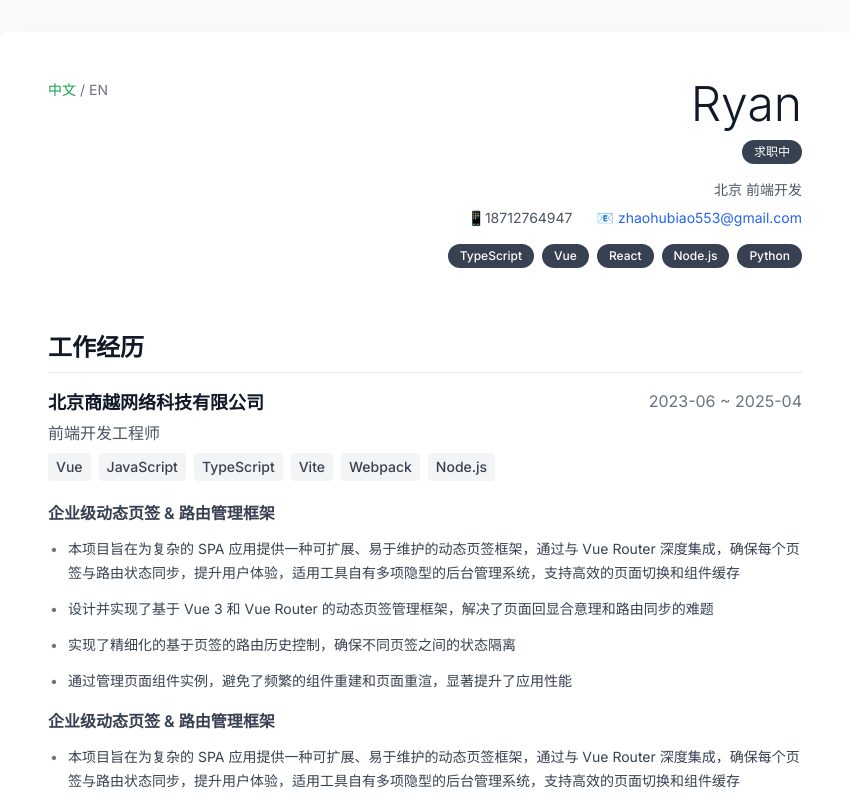
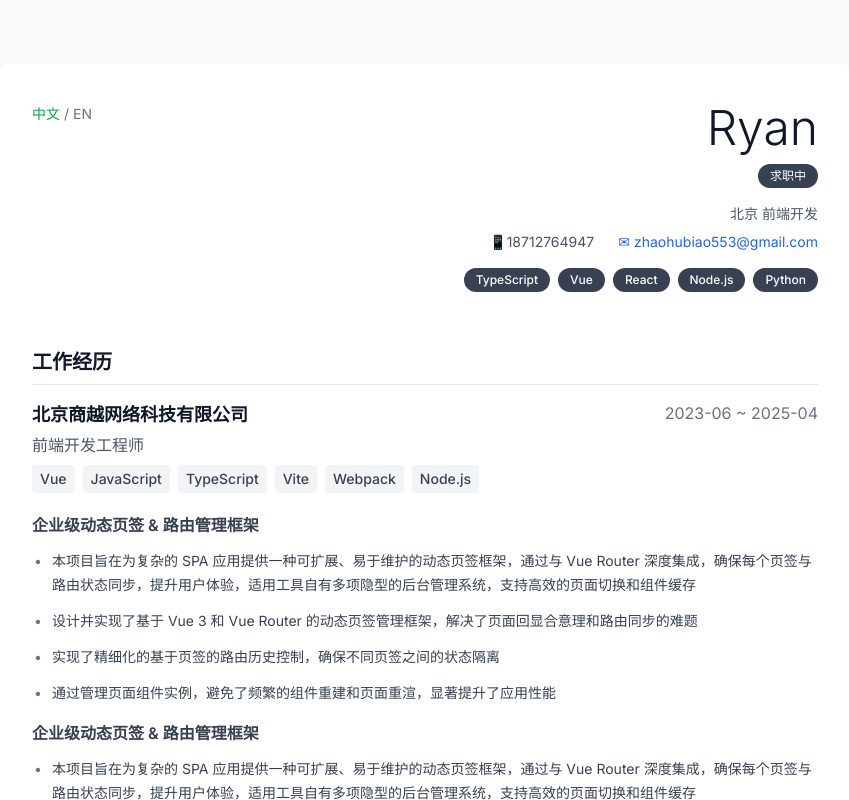
Before and after one commit to au-to/my-resume, a Vue app: page / in a window 1280 px wide. Shown: the top 800 px of the page, without its empty margins (215-1064 px from the left). Built offline with nearby package versions, Linux system fonts and the light colour scheme.

Commit message:
fix: 优化

```diff
--- a/src/components/ResumeTemplate.vue
+++ b/src/components/ResumeTemplate.vue
@@ -1,7 +1,7 @@
 <template>
   <div class="resume-container min-h-screen bg-white">
     <!-- 简历头部 -->
-    <div class="px-12 pt-12 pb-8">
+    <div class="px-8 pt-10 pb-6">
       <!-- 语言切换和姓名行 -->
       <div class="flex justify-between items-start mb-4">
         <div class="text-sm text-gray-500">
@@ -27,7 +27,7 @@
               {{ resumeData.personalInfo.phone }}
             </span>
             <a :href="`mailto:${resumeData.personalInfo.email}`" class="resume-link flex items-center text-sm">
-              <span class="mr-1">📧</span>
+              <span class="mr-1">✉</span>
               {{ resumeData.personalInfo.email }}
             </a>
           </div>
@@ -49,7 +49,7 @@
     </div>
 
     <!-- 主要内容区域 -->
-    <div class="px-12 pb-12 space-y-12">
+    <div class="px-8 pb-10 space-y-8">
       <!-- 工作经历 -->
       <section>
         <h2 class="section-title">工作经历</h2>
--- a/src/style.css
+++ b/src/style.css
@@ -14,10 +14,23 @@ body {
   background-color: #f8fafc;
 }
 
+/* 打印样式优化 */
+@media print {
+  .resume-container {
+    box-shadow: none;
+    margin: 0;
+    border-radius: 0;
+  }
+
+  body {
+    background-color: white;
+  }
+}
+
 /* 简历容器样式 */
 .resume-container {
   max-width: 850px;
-  margin: 0 auto;
+  margin: 2rem auto;
   background: white;
   box-shadow: 0 10px 25px -5px rgba(0, 0, 0, 0.1), 0 10px 10px -5px rgba(0, 0, 0, 0.04);
   border-radius: 8px;
@@ -43,7 +56,7 @@ body {
 
 /* 标题样式 */
 .section-title {
-  @apply text-2xl font-semibold text-gray-900 mb-4 pb-2 border-b border-gray-200;
+  @apply text-xl font-semibold text-gray-900 mb-4 pb-2 border-b border-gray-200;
 }
 
 /* 项目和经历卡片 */
```
